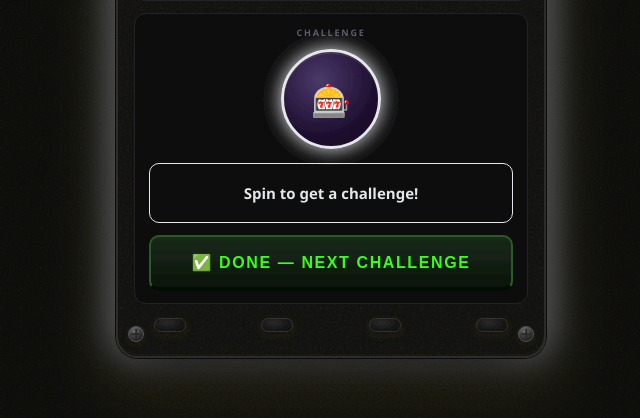
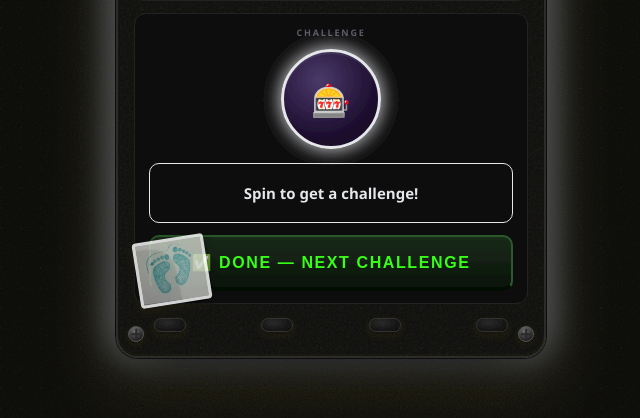
Before and after one commit to papjamzzz/twin-hub, a Flask app: template templates/pedal.html in a window 1280 px wide. Shown: the part 1242-1660 px from the top of the page, without its empty margins (309-949 px from the left). Run offline with Flask 3, Linux system fonts and the light colour scheme; the template is opened without the code that fills it, so the values that code supplies are empty.

Commit message:
Add baby footprint sticker to both pedal pages

```diff
--- a/templates/pedal.html
+++ b/templates/pedal.html
@@ -437,6 +437,24 @@ body {
   100% { transform: translateY(100vh) rotate(720deg); opacity: 0 }
 }
 
+/* ── FOOTPRINT STICKER ────────────────────────────────── */
+.footprint-sticker {
+  position: absolute;
+  bottom: 52px; left: 18px;
+  width: 72px; height: auto;
+  transform: rotate(-9deg);
+  border-radius: 4px;
+  border: 3px solid rgba(255,255,255,0.90);
+  box-shadow:
+    0 3px 10px rgba(0,0,0,0.65),
+    0 1px 3px rgba(0,0,0,0.4),
+    inset 0 0 0 1px rgba(255,255,255,0.15);
+  opacity: 0.82;
+  z-index: 6;
+  pointer-events: none;
+  background: #fff;
+}
+
 /* ── RUBBER FEET ──────────────────────────────────────── */
 .rubber-feet {
   display: flex; justify-content: space-between; padding: 0 20px;
@@ -730,6 +748,10 @@ body {
     <div class="challenge-display" id="challengeDisplay">Spin to get a challenge!</div>
     <button class="done-btn" onclick="doneChallenge()">✅ DONE — NEXT CHALLENGE</button>
   </div>
+
+  <!-- FOOTPRINT STICKER -->
+  <img class="footprint-sticker" src="/static/footprints.jpg" alt="footprints"
+       onerror="this.style.display='none'">
 
   <!-- 12. RUBBER FEET -->
   <div class="rubber-feet">
```
Also changed, not shown: static/footprints.jpg (added).
